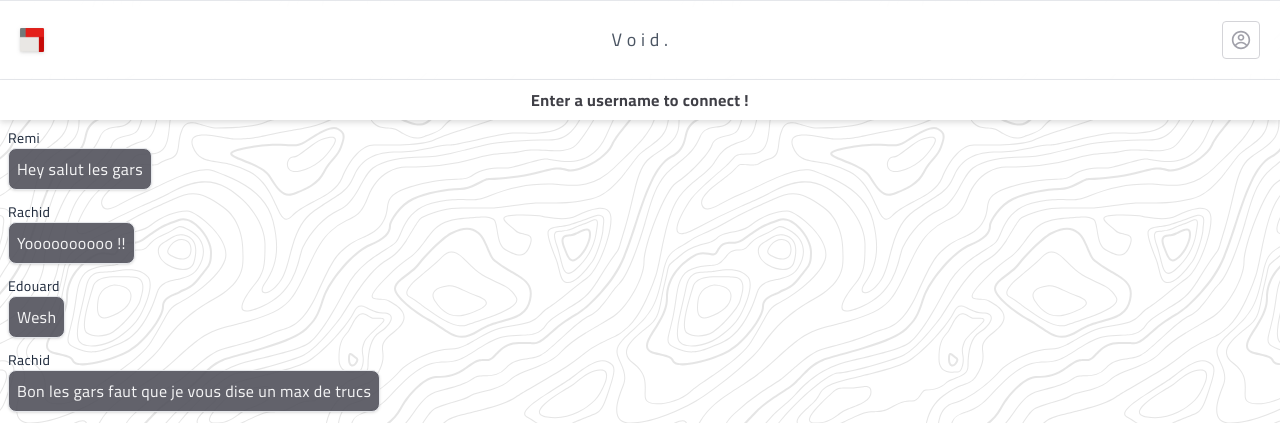
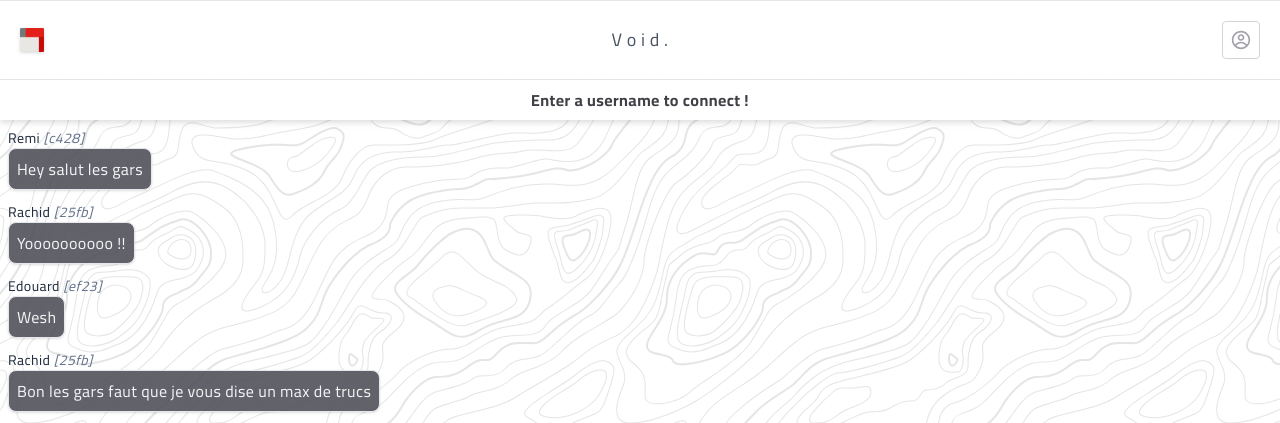
Before and after one commit to alphanwtn/void-chat-app, a React (Vite) app in the folder void_front/: page / in a window 1280 px wide. Shown: the top 423 px of the page. Built offline with nearby package versions, Linux system fonts and the light colour scheme; no server answers.

Commit message:
refacto with connection and message hook

```diff
--- a/void_front/src/App.tsx
+++ b/void_front/src/App.tsx
@@ -1,60 +1,17 @@
 import "./App.css";
-import { FC, useEffect, useState } from "react";
-import messagesDb from "./mocks/messagesDb";
+import { FC, useState } from "react";
 import ChatForm from "./components/ChatForm/ChatForm";
 import NavBar from "./components/NavBar/NavBar";
 import MessageList from "./components/MessageList/MessageList";
-import { MessageData } from "./types/MessageData";
 import LoginModal from "./components/LoginModal/LoginModal";
-import { UserData } from "./types/UserData";
-import { socket } from "./socket";
 import StatusBar from "./components/StatusBar/Statusbar";
+import useSocketConnection from "./hooks/useSocketConnection";
+import useSocketMessages from "./hooks/useSocketMessages";
 
 const App: FC = () => {
-    const [messages, setMessages] = useState<MessageData[]>(messagesDb);
-    const [isConnected, setIsConnected] = useState(false);
-    const [currentAccount, setCurrentAccount] = useState<UserData | undefined>(
-        undefined
-    );
+    const messages = useSocketMessages();
+    const [isConnected, currentAccount] = useSocketConnection();
     const [accountModal, setAccountModal] = useState(false);
-
-    const onConnect = () => {
-        setIsConnected(true);
-
-        const accountDataRaw = localStorage.getItem("account-data");
-
-        if (accountDataRaw) {
-            socket.emit("auth-request", JSON.parse(accountDataRaw));
-        }
-    };
-
-    const onDisconnect = () => {
-        setIsConnected(false);
-        setCurrentAccount(undefined);
-    };
-
-    const onAuthent = (response: UserData | undefined) => {
-        setCurrentAccount(response);
-        localStorage.setItem("account-data", JSON.stringify(response));
-    };
-
-    const onNewMessage = (newMessage: MessageData) => {
-        setMessages((prevMessages) => [...prevMessages, newMessage]);
-    };
-
-    useEffect(() => {
-        socket.on("connect", onConnect);
-        socket.on("disconnect", onDisconnect);
-        socket.on("auth-response", onAuthent);
-        socket.on("message-to-client", onNewMessage);
-
-        return () => {
-            socket.off("connect");
-            socket.off("disconnect", onDisconnect);
-            socket.off("auth-response", onAuthent);
-            socket.off("message-to-client", onNewMessage);
-        };
-    }, []);
 
     return (
         <div className="App flex h-screen w-screen flex-col justify-between font-cairo tracking-wide">
--- a/void_front/src/components/Message/Message.tsx
+++ b/void_front/src/components/Message/Message.tsx
@@ -20,7 +20,10 @@ const Message: FC<MessageProps> = ({ message, currentAccount }) => {
         <div className="mb-3 flex flex-col">
             {messageSide === "receiver" && (
                 <span className="text-sm text-slate-800">
-                    {message.author.pseudo}
+                    {message.author.pseudo}{" "}
+                    <i className="text-slate-500">
+                        [{message.author.id.slice(0, 4)}]
+                    </i>
                 </span>
             )}
             <span
--- /dev/null
+++ b/void_front/src/hooks/useSocketConnection.tsx
@@ -0,0 +1,46 @@
+import { useEffect, useState } from "react";
+import { UserData } from "../types/UserData";
+import { socket } from "../socket";
+
+const useSocketConnection = (): [boolean, UserData | undefined] => {
+    const [isConnected, setIsConnected] = useState(false);
+    const [currentAccount, setCurrentAccount] = useState<UserData | undefined>(
+        undefined
+    );
+
+    const onConnect = () => {
+        const accountDataRaw = localStorage.getItem("account-data");
+
+        if (accountDataRaw) {
+            socket.emit("auth-request", JSON.parse(accountDataRaw));
+        }
+
+        setIsConnected(true);
+    };
+
+    const onDisconnect = () => {
+        setIsConnected(false);
+        setCurrentAccount(undefined);
+    };
+
+    const onAuthent = (response: UserData | undefined) => {
+        setCurrentAccount(response);
+        localStorage.setItem("account-data", JSON.stringify(response));
+    };
+
+    useEffect(() => {
+        socket.on("connect", onConnect);
+        socket.on("disconnect", onDisconnect);
+        socket.on("auth-response", onAuthent);
+
+        return () => {
+            socket.off("connect", onConnect);
+            socket.off("disconnect", onDisconnect);
+            socket.off("auth-response", onAuthent);
+        };
+    }, []);
+
+    return [isConnected, currentAccount];
+};
+
+export default useSocketConnection;
--- /dev/null
+++ b/void_front/src/hooks/useSocketMessages.tsx
@@ -0,0 +1,24 @@
+import { useEffect, useState } from "react";
+import { socket } from "../socket";
+import { MessageData } from "../types/MessageData";
+import messagesDb from "../mocks/messagesDb";
+
+const useSocketMessages = (): MessageData[] => {
+    const [messages, setMessages] = useState<MessageData[]>(messagesDb);
+
+    const onNewMessage = (newMessage: MessageData) => {
+        setMessages((prevMessages) => [...prevMessages, newMessage]);
+    };
+
+    useEffect(() => {
+        socket.on("message-to-client", onNewMessage);
+
+        return () => {
+            socket.off("message-to-client", onNewMessage);
+        };
+    }, []);
+
+    return messages;
+};
+
+export default useSocketMessages;
```
Also changed, not shown: 1 other file (tests, documents, lock files or other folders).
